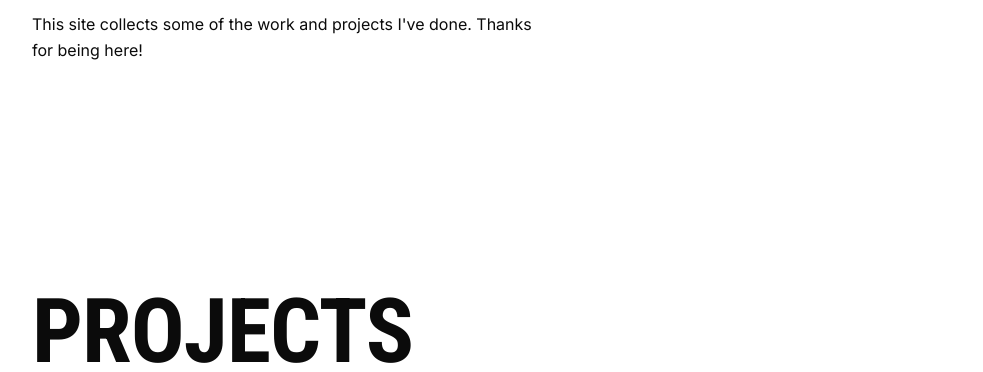
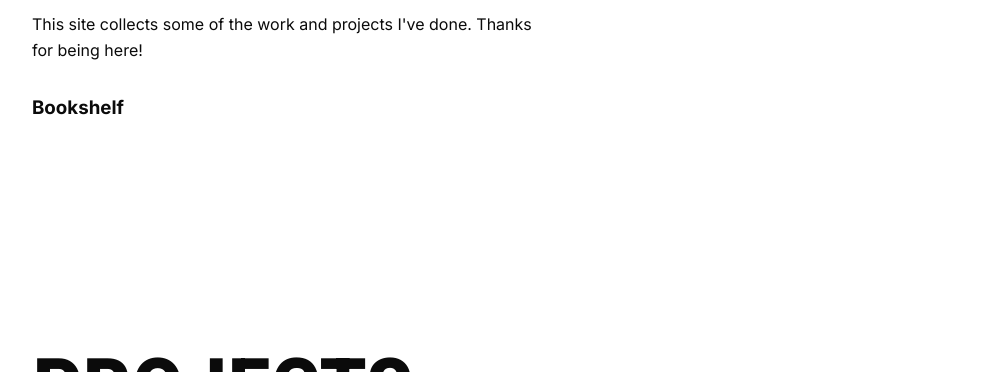
Before and after one commit to rgama28/rgama28.github.io, a plain HTML site: page index.html in a window 1280 px wide. Shown: the part 995-1367 px from the top of the page, without its empty margins (278-1261 px from the left). Drawn offline with Linux system fonts and the light colour scheme.

Commit message:
Update index.html

```diff
--- a/index.html
+++ b/index.html
@@ -68,6 +68,17 @@
               <img id="aboutImage" alt="Portrait" loading="lazy" />
             </div>
           </div>
+
+           <!-- BOOKSHELF (paste this) -->
+  <div class="bookshelf" data-reveal>
+    <div class="bookshelf-head">
+      <h3 class="bookshelf-title">Bookshelf</h3>
+      <p class="bookshelf-note" id="bookshelfNote"></p>
+    </div>
+    <div class="bookshelf-grid" id="bookshelfGrid"></div>
+  </div>
+  <!-- /BOOKSHELF -->
+
         </section>
 
         <!-- PROJECTS -->
```
